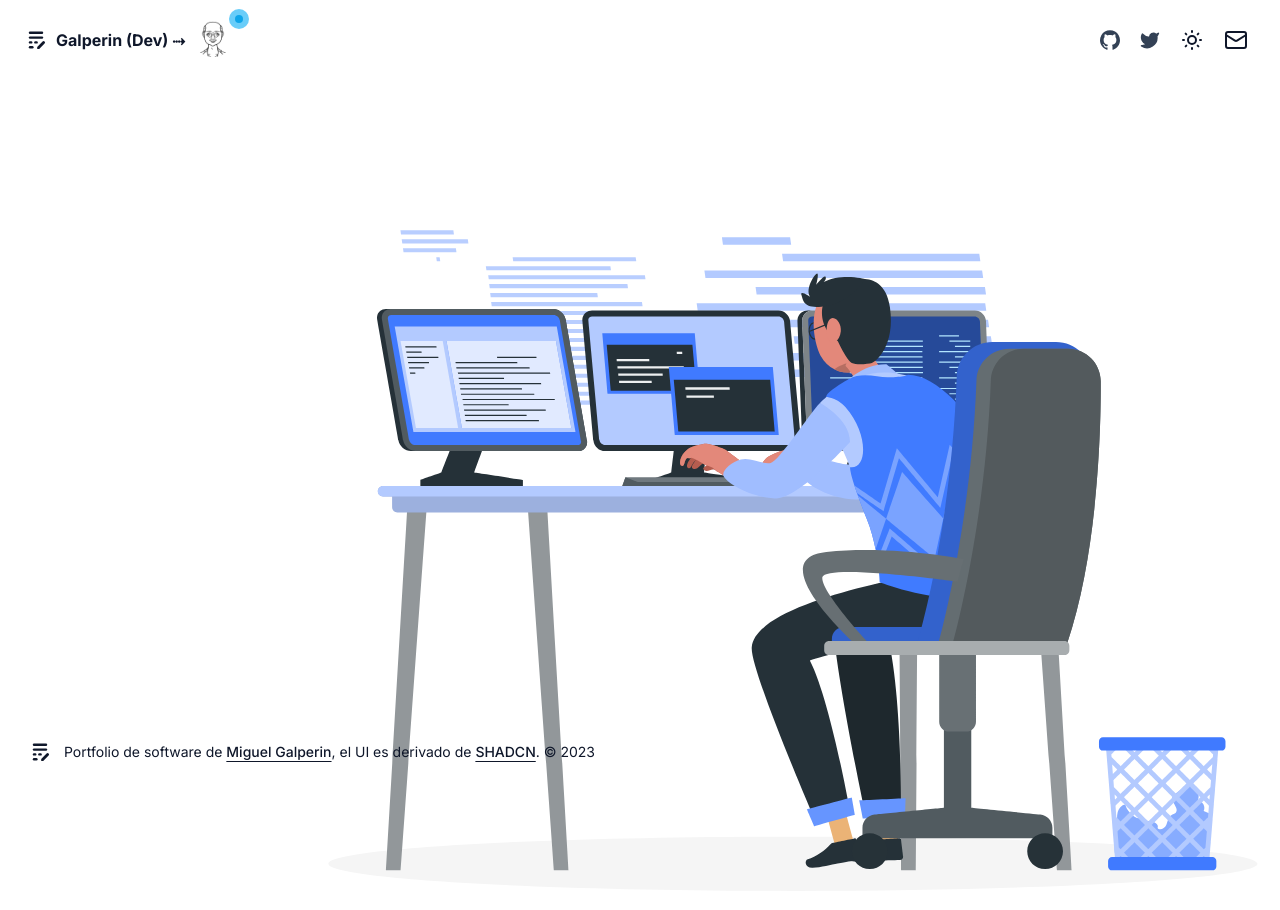
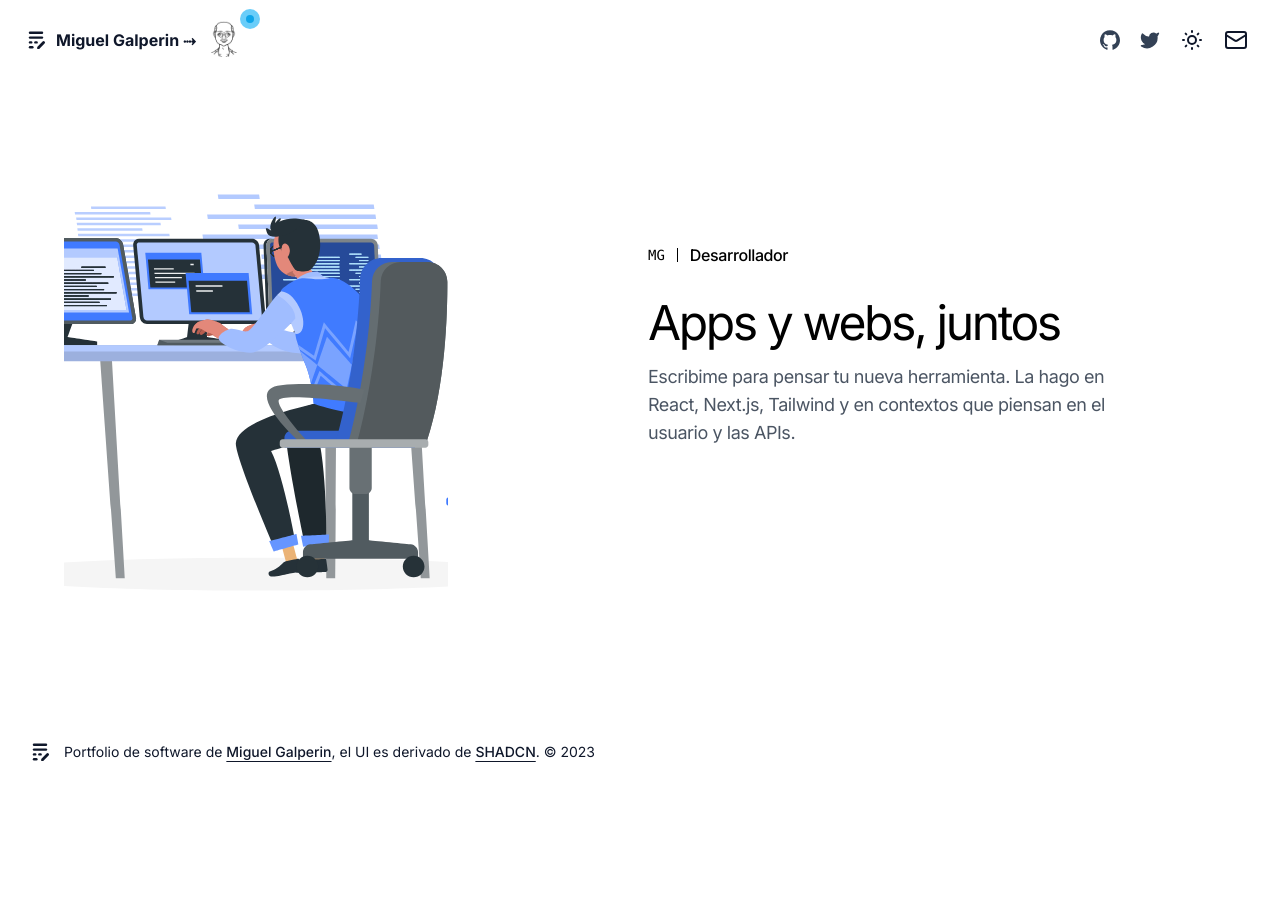
Before and after one commit to MiguelGalp/miPortfolio, a Next.js app: page / in a window 1280 px wide. Shown: the top 910 px of the page. After the commit the page ends 864 px from the top, so only its background shows below. Built offline with nearby package versions, Linux system fonts and the light colour scheme; what tailwind-dracula, tailwind-gradient-mask-image would draw is missing.

Commit message:
with hero 1

```diff
--- a/components/cover_image.tsx
+++ b/components/cover_image.tsx
@@ -8,40 +8,26 @@ import extraLargeImage from "../public/extraLargeImage.png"
 
 export function CoverImage() {
   return (
-    <>
-      <div className="flex h-full max-w-[1000px] max-h-[55vh] items-center justify-center md:-mt-8 md:ml-[120px] lg:ml-[200px] xl:ml-[290px] ">
-        <AspectRatio ratio={16 / 9} className="hidden p-0 md:block">
-          <Image
-            src={largeImage}
-            alt="Foto de Galperin"
-            className="mt-12 antialiased transition-all duration-500 ease-in-out first-line:rounded-md"
-            layout="responsive"
-            sizes="(min-width: 1024px) 500px, 50vw"
-            width={largeImage.width}
-            height={largeImage.height}
-          />
-        </AspectRatio>
+    <div className="flex min-h-screen bg-transparent relative bottom-[100px]">
+  <div className="flex flex-1 flex-col justify-center px-8 py-8 md:px-12 lg:flex-none lg:px-24">
+    <div className="mx-auto w-full lg:max-w-6xl">
+      <div className="mx-auto max-w-xl text-center lg:p-10 lg:text-left">
+        <div>
+          <span className="inline-flex items-center text-black"> <span className="font-mono text-sm" aria-hidden="true">MG</span><span className="ml-3 h-3.5 w-px bg-black"></span><span className="ml-3 text-base font-medium tracking-tight">Desarrollador</span> </span>
+          <p className="font-display mt-8 text-4xl tracking-tighter text-black lg:text-5xl">Apps y webs, juntos</p>
+          <p className="mt-4 max-w-xl text-lg tracking-tight text-gray-600">Escribime para pensar tu nueva herramienta. La hago en React, Next.js, Tailwind y en contextos que piensan en el usuario y las APIs.</p>
+        </div>
+        <div className="mt-10 flex flex-col gap-3 sm:flex-row">
+        </div>
       </div>
-      <div className="md:hidden">
-        <Image
-          src={smallImage}
-          alt="Foto de Galperin"
-          layout="responsive"
-          width={smallImage.width}
-          height={smallImage.height}
-          className="mt-10 rounded-md antialiased transition-all duration-500 ease-in-out"
-        />
-      </div>
-      <style jsx>{`
-        @media (min-height: 768px) and (orientation: portrait) {
-          .md\:-mt-8 {
-            margin-top: 17%;
-            position: relative;
-            left: 5%;
-            transform: scale(1.2);
-          }
-        }
-      `}</style>
-    </>
+    </div>
+  </div>
+  <div className="relative order-first hidden w-0 flex-1 bg-transparent lg:block">
+    <div>
+      <img className="absolute inset-0 h-full w-full object-cover scale-75" src="/coderGIF.svg" alt="" />
+    </div>
+  </div>
+</div>
+
   )
 }
--- a/components/site-header.tsx
+++ b/components/site-header.tsx
@@ -44,7 +44,7 @@ import { Dropdown_menu } from "./dropdown_menu"
 
 export function SiteHeader() {
   return (
-    <header className="sticky z-40 max-w-[1320px] sm:bg-transparent md:top-2 md:bg-transparent">
+    <header className="sticky z-40 sm:bg-transparent md:top-2 md:bg-transparent">
       <div className="container flex h-16 items-center space-x-2 bg-transparent sm:justify-between sm:space-x-2">
         <MainNav items={siteConfig.mainNav} />
         <Dropdown_menu />
--- a/config/site.ts
+++ b/config/site.ts
@@ -12,7 +12,7 @@ interface SiteConfig {
 }
 
 export const siteConfig: SiteConfig = {
-  name: "Galperin (Dev) ⤑",
+  name: "Miguel Galperin ⤑",
   description:
     "Beautifully designed components built with Radix UI and Tailwind CSS.",
   mainNav: [],
--- a/package.json
+++ b/package.json
@@ -40,12 +40,14 @@
     "axios": "^1.3.3",
     "class-variance-authority": "^0.4.0",
     "clsx": "^1.2.1",
+    "ionicons": "^6.1.3",
     "lucide-react": "0.105.0-alpha.4",
     "next": "^13.1.6",
     "next-themes": "^0.2.1",
     "react": "^18.2.0",
     "react-dom": "^18.2.0",
     "react-hook-form": "^7.43.1",
+    "react-ion-icon": "^4.0.0",
     "sharp": "^0.31.1",
     "tailwind-gradient-mask-image": "^1.0.0",
     "tailwind-merge": "^1.8.0",
```
Also changed, not shown: 2 other files (tests, documents, lock files or other folders).
